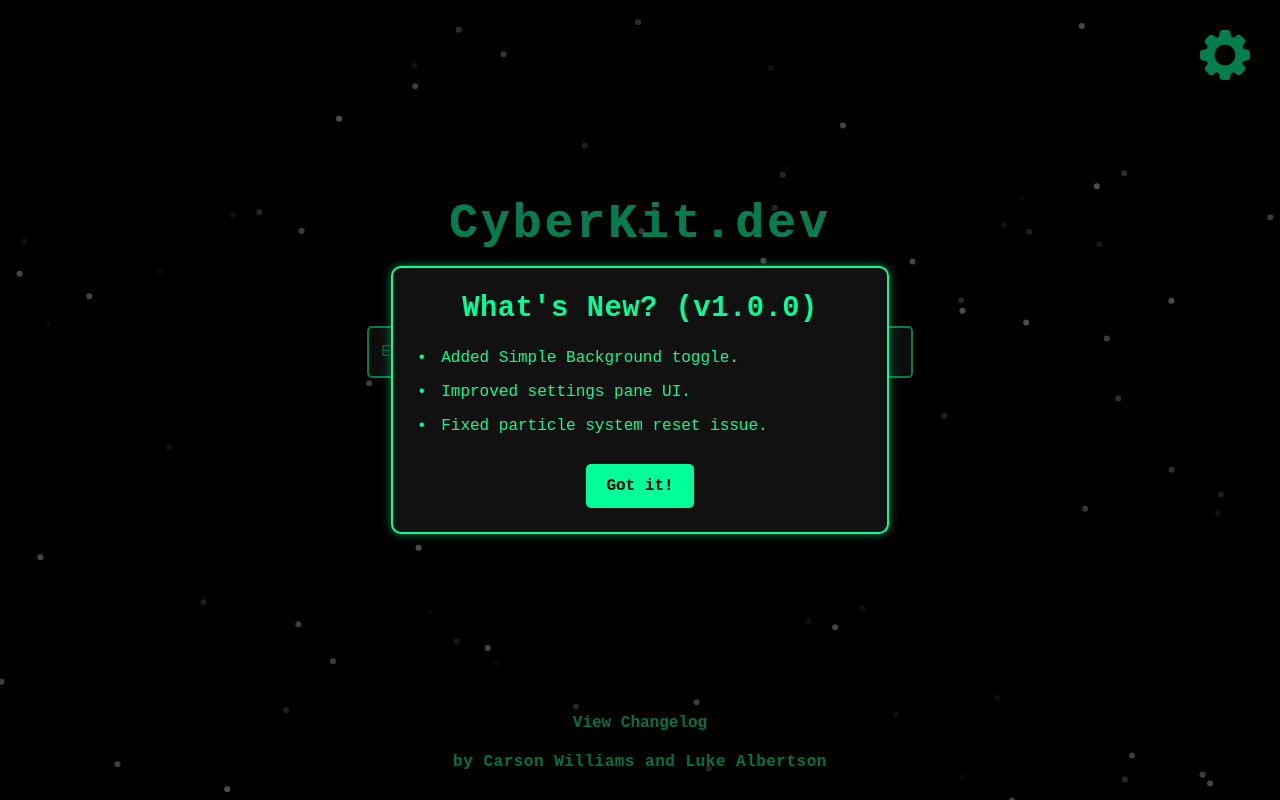
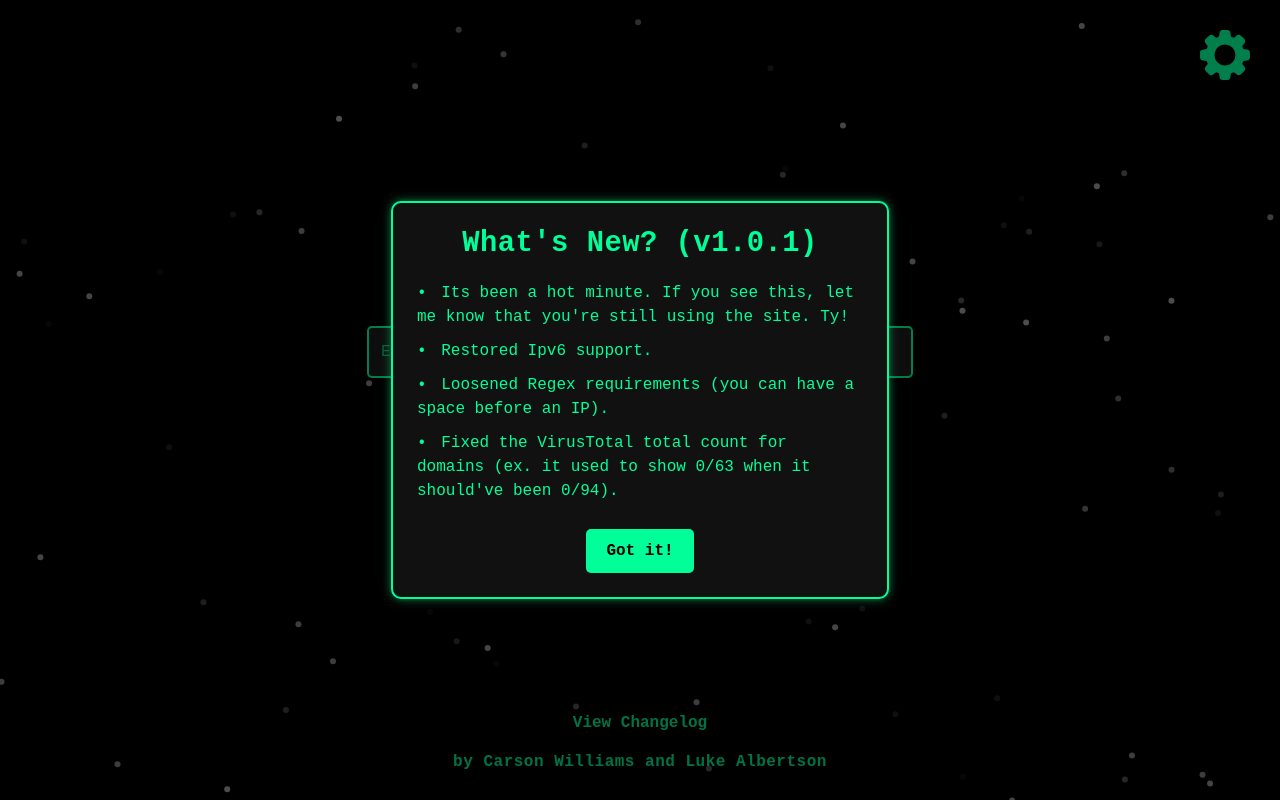
Before and after one commit to cdup07/cyberkit.dev, a React (Vite) app: page / in a window 1280 px wide. Built offline with nearby package versions, Linux system fonts and the light colour scheme.

Commit message:
1.0.1 - QoL and Domain VT fix

```diff
--- a/src/App.jsx
+++ b/src/App.jsx
@@ -6,7 +6,7 @@ import ChangelogModal from "./components/ChangelogModal";
 import "bootstrap/dist/css/bootstrap.min.css";
 import "./App.css";
 
-const CURRENT_VERSION = "1.0.0"; // Update this version as needed
+const CURRENT_VERSION = "1.0.1"; // Update this version as needed
 
 function App() {
   const [isSimpleBackground, setIsSimpleBackground] = useState(false);
@@ -52,9 +52,10 @@ function App() {
       <ChangelogModal
         version={CURRENT_VERSION}
         changelog={[
-          "Added Simple Background toggle.",
-          "Improved settings pane UI.",
-          "Fixed particle system reset issue.",
+          "Its been a hot minute. If you see this, let me know that you're still using the site. Ty!",
+          "Restored Ipv6 support.",
+          "Loosened Regex requirements (you can have a space before an IP).",
+          "Fixed the VirusTotal total count for domains (ex. it used to show 0/63 when it should've been 0/94).",
         ]}
         show={showChangelog}
         onClose={() => setShowChangelog(false)}
--- a/src/utilities/artifiactUtils.ts
+++ b/src/utilities/artifiactUtils.ts
@@ -3,10 +3,10 @@ export function determineArtifactType(
   searchArtifact: (artifact: string, type: string) => void
 ) {
   const ipRegex =
-    /^(25[0-5]|2[0-4][0-9]|[01]?[0-9][0-9]?)\.(25[0-5]|2[0-4][0-9]|[01]?[0-9][0-9]?)\.(25[0-5]|2[0-4][0-9]|[01]?[0-9][0-9]?)\.(25[0-5]|2[0-4][0-9]|[01]?[0-9][0-9]?)$/;
+    /((25[0-5]|2[0-4][0-9]|[01]?[0-9][0-9]?)\.(25[0-5]|2[0-4][0-9]|[01]?[0-9][0-9]?)\.(25[0-5]|2[0-4][0-9]|[01]?[0-9][0-9]?)\.(25[0-5]|2[0-4][0-9]|[01]?[0-9][0-9]?))|(([a-fA-F0-9]{1,4}:){7}[a-fA-F0-9]{1,4})/;
   const hashRegex = /^[a-fA-F0-9]{32,64}$/i; // Basic check for MD5, SHA-1, SHA-256, etc.
   const urlRegex =
-    /^(https?:\/\/)?([\da-z.-]+)\.([a-z.]{2,6})([/\w .-]*)*\/?$/i;
+    /(https?:\/\/)?([\da-z.-]+)\.([a-z.]{2,6})([/\w .-]*)*\/?/i;
 
   if (ipRegex.test(artifact)) {
     console.debug("Artifact type: IP Address");
```
